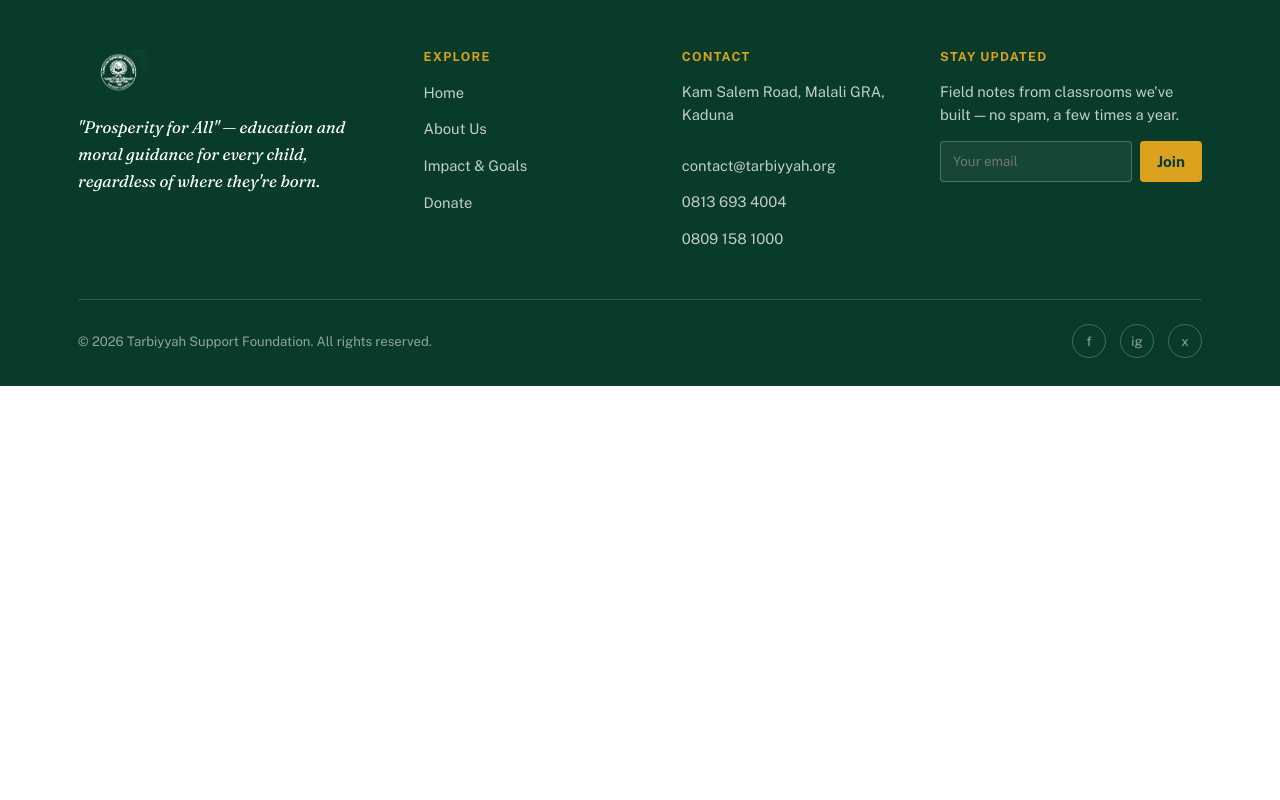
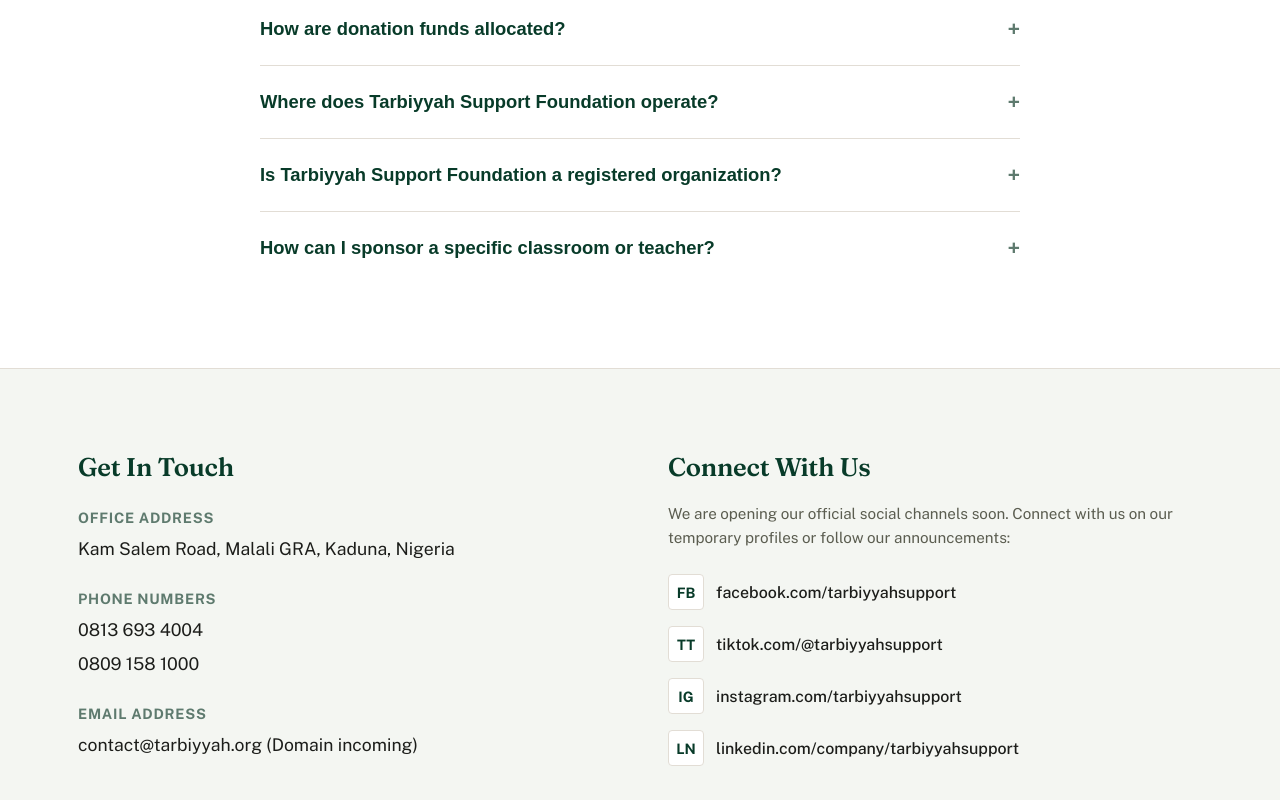
Before and after one commit to abukadafa/Tarbiyyah, a React (Vite) app: page /about in a window 1280 px wide. Shown: the part 3960-4760 px from the top of the page. Before the commit the page ends 4346 px from the top, so only its background shows below. Built offline with nearby package versions, Linux system fonts and the light colour scheme.

Commit message:
Add interactive FAQs accordion, detailed Contact Us section with social media placeholders, and configure top bar navigation with hash links

```diff
--- a/src/App.jsx
+++ b/src/App.jsx
@@ -58,8 +58,18 @@ function PageLayout() {
       counters.forEach(el => counterObs.observe(el));
     }
 
-    // Scroll to top on navigation
-    window.scrollTo(0, 0);
+    // Scroll to top on navigation, or scroll to hash if it exists
+    if (window.location.hash) {
+      const hash = window.location.hash;
+      setTimeout(() => {
+        const el = document.querySelector(hash);
+        if (el) {
+          el.scrollIntoView({ behavior: 'smooth', block: 'start' });
+        }
+      }, 200);
+    } else {
+      window.scrollTo(0, 0);
+    }
 
     // Page Title & Meta Description mapping for SPA SEO
     const metaData = {
--- a/src/components/Header.jsx
+++ b/src/components/Header.jsx
@@ -36,9 +36,9 @@ export default function Header() {
             <span>Registered NGO: RC 9624530</span>
           </div>
           <div className="top-bar-right">
-            <Link to="/about">FAQs</Link>
+            <Link to="/about#faq">FAQs</Link>
             <span className="dot">·</span>
-            <Link to="/about">Contact Support</Link>
+            <Link to="/about#contact">Contact Support</Link>
           </div>
         </div>
       </div>
--- a/src/index.css
+++ b/src/index.css
@@ -1478,3 +1478,145 @@ p { margin: 0 0 1em; }
     gap: 40px;
   }
 }
+
+/* ---------- FAQs Section ---------- */
+.faq-section {
+  padding: 84px 0;
+  background: var(--canvas);
+  border-top: 1px solid var(--line);
+}
+.faq-container {
+  max-width: 760px;
+  margin: 0 auto;
+}
+.faq-item {
+  border-bottom: 1px solid var(--line);
+  padding: 24px 0;
+}
+.faq-item:last-child {
+  border-bottom: none;
+}
+.faq-question {
+  display: flex;
+  justify-content: space-between;
+  align-items: center;
+  width: 100%;
+  background: transparent;
+  border: none;
+  text-align: left;
+  font-size: 1.15rem;
+  font-weight: 600;
+  color: var(--green);
+  cursor: pointer;
+  padding: 0;
+  transition: color 0.2s;
+}
+.faq-question:hover {
+  color: var(--gold);
+}
+.faq-answer {
+  margin-top: 12px;
+  font-size: 0.95rem;
+  line-height: 1.6;
+  color: #5B5D50;
+  display: none;
+  animation: slideDown 0.25s ease-out;
+}
+.faq-answer.is-open {
+  display: block;
+}
+.faq-icon {
+  font-size: 1.3rem;
+  color: var(--sage);
+  transition: transform 0.2s;
+}
+.faq-question.is-active .faq-icon {
+  transform: rotate(45deg);
+  color: var(--gold);
+}
+@keyframes slideDown {
+  from { opacity: 0; transform: translateY(-8px); }
+  to { opacity: 1; transform: translateY(0); }
+}
+
+/* ---------- Contact Section ---------- */
+.about-contact-section {
+  padding: 84px 0;
+  background: var(--canvas-deep);
+  border-top: 1px solid var(--line);
+}
+.contact-grid-alt {
+  display: grid;
+  grid-template-columns: 1fr 1fr;
+  gap: 56px;
+  align-items: start;
+}
+.contact-info-col h3, .contact-socials-col h3 {
+  font-size: 1.6rem;
+  color: var(--green);
+  margin-bottom: 20px;
+  font-family: var(--font-display);
+}
+.contact-detail-item {
+  margin-bottom: 24px;
+}
+.contact-detail-item h5 {
+  font-size: 0.9rem;
+  text-transform: uppercase;
+  color: var(--sage);
+  letter-spacing: 0.05em;
+  margin-bottom: 6px;
+  font-weight: 700;
+}
+.contact-detail-item p, .contact-detail-item a {
+  font-size: 1.1rem;
+  color: var(--ink);
+  margin: 0;
+  text-decoration: none;
+}
+.contact-detail-item a:hover {
+  color: var(--gold);
+  text-decoration: underline;
+}
+.social-links-list {
+  display: flex;
+  flex-direction: column;
+  gap: 16px;
+}
+.social-link-item {
+  display: flex;
+  align-items: center;
+  gap: 12px;
+  text-decoration: none;
+  color: var(--ink);
+  font-weight: 500;
+  transition: color 0.2s, transform 0.2s;
+}
+.social-link-item:hover {
+  color: var(--gold);
+  transform: translateX(4px);
+}
+.social-icon-box {
+  width: 36px;
+  height: 36px;
+  border-radius: 4px;
+  background: var(--canvas);
+  border: 1px solid var(--line);
+  display: flex;
+  align-items: center;
+  justify-content: center;
+  font-weight: 700;
+  font-size: 0.9rem;
+  color: var(--green);
+}
+.social-link-item:hover .social-icon-box {
+  border-color: var(--gold);
+  background: var(--gold-soft);
+}
+
+@media (max-width: 768px) {
+  .contact-grid-alt {
+    grid-template-columns: 1fr;
+    gap: 40px;
+  }
+}
--- a/src/pages/About.jsx
+++ b/src/pages/About.jsx
@@ -1,7 +1,35 @@
-import React from 'react';
+import React, { useState } from 'react';
 import { Link } from 'react-router-dom';
 
 export default function About() {
+  const [openFaq, setOpenFaq] = useState(null);
+
+  const toggleFaq = (index) => {
+    setOpenFaq(openFaq === index ? null : index);
+  };
+
+  const faqs = [
+    {
+      q: "What is Tarbiyyah Support Foundation's primary mission?",
+      a: "We aim to uplift underserved children and support dedicated teachers through educational materials, classroom infrastructure development, and moral guidance (Tarbiyyah) across rural Northern Nigeria."
+    },
+    {
+      q: "How are donation funds allocated?",
+      a: "62% goes directly to student sponsorships and teacher welfare support, 24% is spent on classroom materials and building infrastructure, and 14% covers project monitoring, operations, and logistics."
+    },
+    {
+      q: "Where does Tarbiyyah Support Foundation operate?",
+      a: "Our headquarters is located at Kam Salem Road, Malali GRA, Kaduna. We actively run project hubs and school renovations in rural regions across Kano, Sokoto, Kaduna, and Borno states."
+    },
+    {
+      q: "Is Tarbiyyah Support Foundation a registered organization?",
+      a: "Yes, we are fully registered with the Corporate Affairs Commission (CAC) of Nigeria as a non-governmental organization (NGO) under registration number RC 9624530."
+    },
+    {
+      q: "How can I sponsor a specific classroom or teacher?",
+      a: "You can visit our Donate page, select a dedicated tier (such as a monthly teacher stipend or a classroom construction block), or contact our Kaduna office directly at 0813 693 4004 to set up a direct partnership."
+    }
+  ];
   return (
     <>
       <section className="page-hero">
@@ -105,6 +133,87 @@ export default function About() {
         </div>
       </section>
 
+      {/* FAQs SECTION (NOU Style Accordion) */}
+      <section className="faq-section" id="faq">
+        <div className="wrap">
+          <div className="center" style={{ maxWidth: '600px', margin: '0 auto 48px' }} data-reveal>
+            <p className="eyebrow" style={{ justifyContent: 'center' }}>Frequently Asked Questions</p>
+            <h2>Have Questions? We Have Answers.</h2>
+          </div>
+
+          <div className="faq-container" data-reveal>
+            {faqs.map((faq, idx) => (
+              <div key={idx} className="faq-item">
+                <button
+                  className={`faq-question ${openFaq === idx ? 'is-active' : ''}`}
+                  onClick={() => toggleFaq(idx)}
+                  type="button"
+                >
+                  <span>{faq.q}</span>
+                  <span className="faq-icon">+</span>
+                </button>
+                <div className={`faq-answer ${openFaq === idx ? 'is-open' : ''}`}>
+                  <p>{faq.a}</p>
+                </div>
+              </div>
+            ))}
+          </div>
+        </div>
+      </section>
+
+      {/* CONTACT US SECTION */}
+      <section className="about-contact-section" id="contact">
+        <div className="wrap contact-grid-alt">
+
+          {/* Left: Contact Info details */}
+          <div className="contact-info-col" data-reveal>
+            <h3>Get In Touch</h3>
+
+            <div className="contact-detail-item">
+              <h5>Office Address</h5>
+              <p>Kam Salem Road, Malali GRA, Kaduna, Nigeria</p>
+            </div>
+
+            <div className="contact-detail-item">
+              <h5>Phone Numbers</h5>
+              <p style={{ marginBottom: '6px' }}><a href="tel:+2348136934004">0813 693 4004</a></p>
+              <p><a href="tel:+2348091581000">0809 158 1000</a></p>
+            </div>
+
+            <div className="contact-detail-item">
+              <h5>Email Address</h5>
+              <p><a href="mailto:contact@tarbiyyah.org">contact@tarbiyyah.org</a> (Domain incoming)</p>
+            </div>
+          </div>
+
+          {/* Right: Social Media channels placeholders */}
+          <div className="contact-socials-col" data-reveal>
+            <h3>Connect With Us</h3>
+            <p style={{ color: '#5B5D50', marginBottom: '24px', fontSize: '0.95rem' }}>We are opening our official social channels soon. Connect with us on our temporary profiles or follow our announcements:</p>
+
+            <div className="social-links-list">
+              <a href="#" className="social-link-item" onClick={(e) => e.preventDefault()}>
+                <div className="social-icon-box">FB</div>
+                <span>facebook.com/tarbiyyahsupport</span>
+              </a>
+              <a href="#" className="social-link-item" onClick={(e) => e.preventDefault()}>
+                <div className="social-icon-box">TT</div>
+                <span>tiktok.com/@tarbiyyahsupport</span>
+              </a>
+              <a href="#" className="social-link-item" onClick={(e) => e.preventDefault()}>
+                <div className="social-icon-box">IG</div>
+                <span>instagram.com/tarbiyyahsupport</span>
+              </a>
+              <a href="#" className="social-link-item" onClick={(e) => e.preventDefault()}>
+                <div className="social-icon-box">LN</div>
+                <span>linkedin.com/company/tarbiyyahsupport</span>
+              </a>
+            </div>
+          </div>
+
+        </div>
+      </section>
+
       {/* CTA */}
       <section className="section-tight">
         <div className="wrap center" data-reveal>
```
